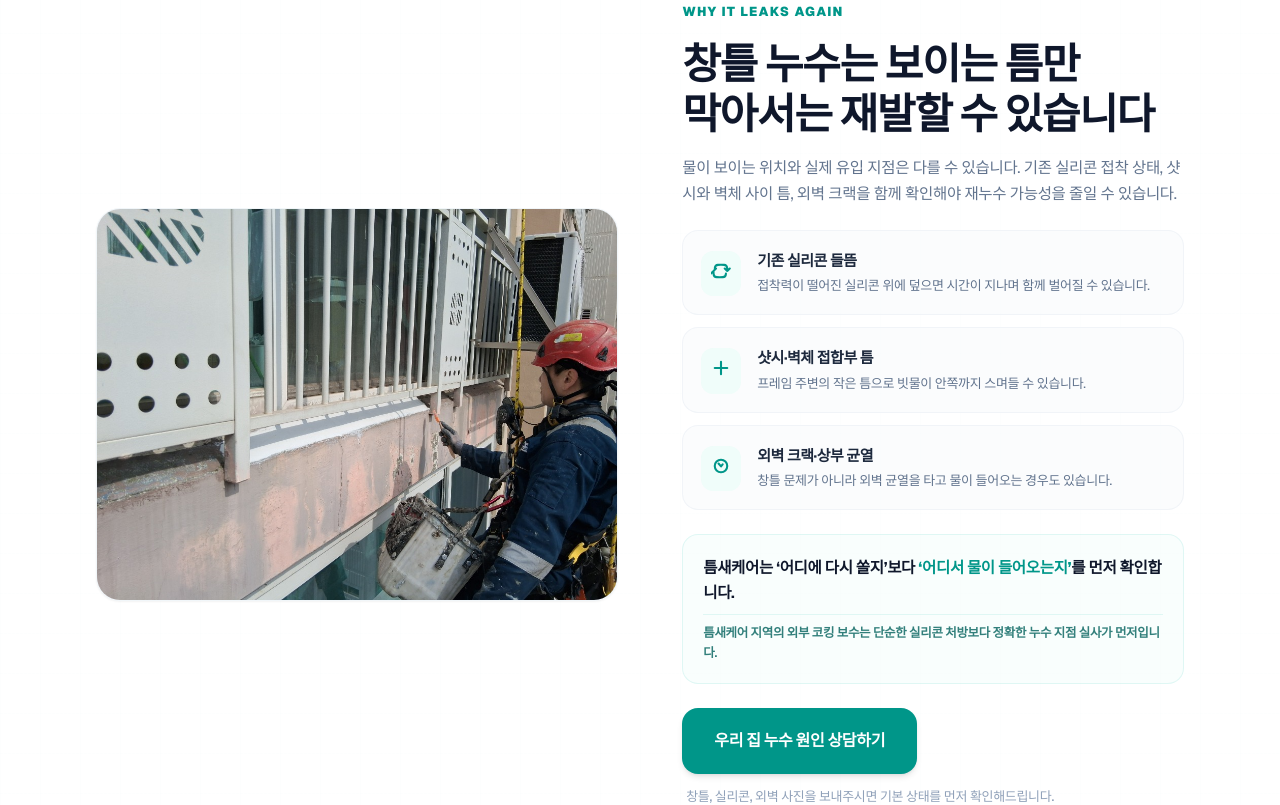
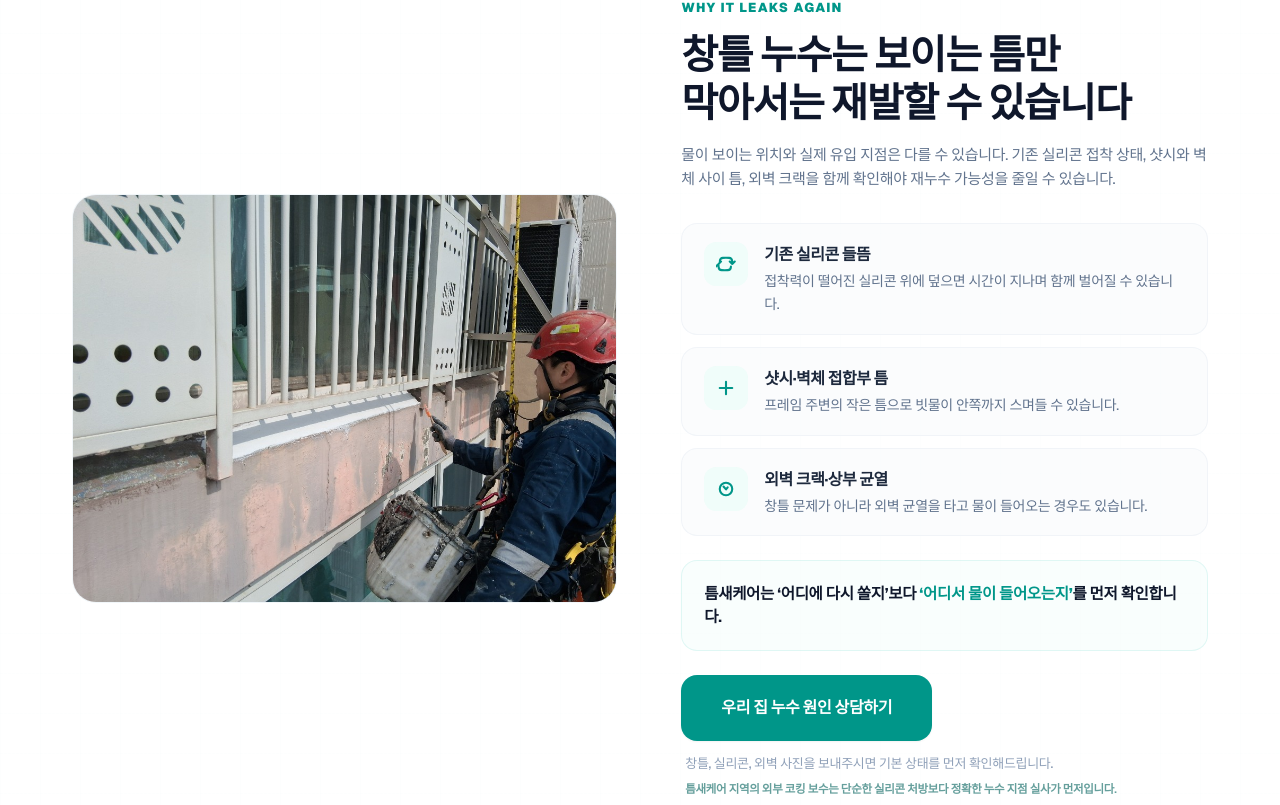
Before and after one commit to wogus5695-ctrl/Ngyeonggi-rope-01, a Next.js app: page / in a window 1280 px wide. Shown: the part 1756-2561 px from the top of the page. Built offline with nearby package versions, Linux system fonts and the light colour scheme.

Commit message:
style: Adjust layout proportions, card sizes, and dynamic SEO placement in LocalEmpathy.tsx for design balance

```diff
--- a/src/components/sections/LocalEmpathy.tsx
+++ b/src/components/sections/LocalEmpathy.tsx
@@ -15,11 +15,25 @@ export default function LocalEmpathy({ locationName, dynamicIntro }: LocalEmpath
       {/* Background Grid Accent */}
       <div className="absolute inset-0 z-0 bg-[linear-gradient(to_right,#0d948802_1px,transparent_1px),linear-gradient(to_bottom,#0d948802_1px,transparent_1px)] bg-[size:40px_40px] pointer-events-none"></div>
 
-      <div className="max-w-6xl mx-auto px-4 sm:px-6 lg:px-8 relative z-10">
-        <div className="flex flex-col lg:flex-row gap-10 lg:gap-16 items-center">
+      <div className="max-w-[1200px] mx-auto px-4 sm:px-6 lg:px-8 relative z-10">
 
-          {/* Left: Actual Work Image (48%) - Original ratio preserved with no overlays */}
-          <div className="w-full lg:w-[48%] rounded-[24px] overflow-hidden shadow-xs border border-slate-100/80 bg-slate-50 shrink-0">
+        {/* Mobile Header (Visible only on mobile/tablet, hidden on desktop) */}
+        <div className="block lg:hidden space-y-3 mb-8">
+          <div className="text-teal-600 text-[13px] font-black tracking-widest uppercase">
+            WHY IT LEAKS AGAIN
+          </div>
+          <h2 className="text-2.5xl sm:text-[32px] font-black text-slate-900 tracking-tight leading-[1.25]">
+            창틀 누수는 보이는 틈만 막아서는 재발할 수 있습니다
+          </h2>
+          <p className="text-[14.5px] sm:text-[15px] text-slate-500 leading-relaxed">
+            물이 보이는 위치와 실제 유입 지점은 다를 수 있습니다. 기존 실리콘 접착 상태, 샷시와 벽체 사이 틈, 외벽 크랙을 함께 확인해야 재누수 가능성을 줄일 수 있습니다.
+          </p>
+        </div>
+
+        <div className="flex flex-col lg:flex-row gap-14 lg:gap-16 items-center">
+
+          {/* Left: Actual Work Image (48%) - Fully responsive, original ratio preserved with no overlays */}
+          <div className="w-full lg:w-[48%] rounded-[24px] overflow-hidden shadow-3xs border border-slate-100/80 bg-slate-50 shrink-0">
             <Image
               src="/empathy-work.jpg"
               alt="실제 창틀 상부 코킹 보수 현장"
@@ -31,17 +45,17 @@ export default function LocalEmpathy({ locationName, dynamicIntro }: LocalEmpath
           </div>
 
           {/* Right: Content Area (52%) */}
-          <div className="w-full lg:w-[52%] flex flex-col justify-between py-2 space-y-6">
+          <div className="w-full lg:w-[52%] flex flex-col justify-center py-1">
 
-            {/* Header info */}
-            <div className="space-y-4">
+            {/* Desktop Header (Visible only on desktop, hidden on mobile/tablet) */}
+            <div className="hidden lg:block space-y-3 mb-8">
               <div className="text-teal-600 text-[13px] font-black tracking-widest uppercase">
                 WHY IT LEAKS AGAIN
               </div>
-              <h2 className="text-2.5xl sm:text-[38px] lg:text-[42px] font-black text-slate-900 tracking-tight leading-[1.2]">
+              <h2 className="text-[36px] xl:text-[40px] font-black text-slate-900 tracking-tight leading-[1.2] mt-2.5">
                 창틀 누수는 보이는 틈만 막아서는 재발할 수 있습니다
               </h2>
-              <p className="text-[14.5px] sm:text-[15.5px] text-slate-500 leading-relaxed max-w-xl">
+              <p className="text-[14.5px] xl:text-[15px] text-slate-500 leading-relaxed max-w-xl mt-4">
                 물이 보이는 위치와 실제 유입 지점은 다를 수 있습니다. 기존 실리콘 접착 상태, 샷시와 벽체 사이 틈, 외벽 크랙을 함께 확인해야 재누수 가능성을 줄일 수 있습니다.
               </p>
             </div>
@@ -49,75 +63,76 @@ export default function LocalEmpathy({ locationName, dynamicIntro }: LocalEmpath
             {/* 3 Cause Cards (Compact List) */}
             <div className="space-y-3">
               {/* Card 1 */}
-              <div className="flex gap-4 p-4.5 bg-slate-50/50 border border-slate-200/40 rounded-2xl hover:bg-slate-50 hover:translate-x-0.5 hover:shadow-2xs transition-all duration-300">
-                <div className="p-2.5 bg-teal-50 rounded-xl text-teal-600 shrink-0 mt-0.5">
+              <div className="flex gap-4 py-[18px] px-[22px] bg-slate-50/50 border border-slate-200/40 rounded-2xl hover:bg-slate-50 hover:translate-x-0.5 hover:shadow-3xs transition-all duration-300">
+                <div className="w-[44px] h-[44px] bg-teal-50 rounded-xl text-teal-600 shrink-0 flex items-center justify-center">
                   <svg className="w-5 h-5" fill="none" stroke="currentColor" strokeWidth="2.5" viewBox="0 0 24 24">
                     <path strokeLinecap="round" strokeLinejoin="round" d="M19.5 12c0-1.232-.046-2.453-.138-3.662a4.006 4.006 0 00-3.7-3.7 48.656 48.656 0 00-7.324 0 4.006 4.006 0 00-3.7 3.7c-.017.22-.032.441-.046.662M19.5 12l3-3m-3 3l-3-3M3 12c0 1.232.046 2.453.138 3.662a4.006 4.006 0 003.7 3.7 48.656 48.656 0 007.324 0 4.006 4.006 0 003.7-3.7c.017-.22.032-.441.046-.662M3 12l-3 3m3-3l3-3" />
                   </svg>
                 </div>
                 <div>
-                  <h4 className="text-[15px] font-bold text-slate-800">기존 실리콘 들뜸</h4>
-                  <p className="text-[13px] text-slate-500 leading-relaxed mt-0.5">
+                  <h4 className="text-[16px] font-bold text-slate-800">기존 실리콘 들뜸</h4>
+                  <p className="text-[14px] text-slate-500 leading-relaxed mt-0.5">
                     접착력이 떨어진 실리콘 위에 덮으면 시간이 지나며 함께 벌어질 수 있습니다.
                   </p>
                 </div>
               </div>
 
               {/* Card 2 */}
-              <div className="flex gap-4 p-4.5 bg-slate-50/50 border border-slate-200/40 rounded-2xl hover:bg-slate-50 hover:translate-x-0.5 hover:shadow-2xs transition-all duration-300">
-                <div className="p-2.5 bg-teal-50 rounded-xl text-teal-600 shrink-0 mt-0.5">
+              <div className="flex gap-4 py-[18px] px-[22px] bg-slate-50/50 border border-slate-200/40 rounded-2xl hover:bg-slate-50 hover:translate-x-0.5 hover:shadow-3xs transition-all duration-300">
+                <div className="w-[44px] h-[44px] bg-teal-50 rounded-xl text-teal-600 shrink-0 flex items-center justify-center">
                   <svg className="w-5 h-5" fill="none" stroke="currentColor" strokeWidth="2.5" viewBox="0 0 24 24">
                     <path strokeLinecap="round" strokeLinejoin="round" d="M12 4.5v15m7.5-7.5h-15" />
                   </svg>
                 </div>
                 <div>
-                  <h4 className="text-[15px] font-bold text-slate-800">샷시·벽체 접합부 틈</h4>
-                  <p className="text-[13px] text-slate-500 leading-relaxed mt-0.5">
+                  <h4 className="text-[16px] font-bold text-slate-800">샷시·벽체 접합부 틈</h4>
+                  <p className="text-[14px] text-slate-500 leading-relaxed mt-0.5">
                     프레임 주변의 작은 틈으로 빗물이 안쪽까지 스며들 수 있습니다.
                   </p>
                 </div>
               </div>
 
               {/* Card 3 */}
-              <div className="flex gap-4 p-4.5 bg-slate-50/50 border border-slate-200/40 rounded-2xl hover:bg-slate-50 hover:translate-x-0.5 hover:shadow-2xs transition-all duration-300">
-                <div className="p-2.5 bg-teal-50 rounded-xl text-teal-600 shrink-0 mt-0.5">
+              <div className="flex gap-4 py-[18px] px-[22px] bg-slate-50/50 border border-slate-200/40 rounded-2xl hover:bg-slate-50 hover:translate-x-0.5 hover:shadow-3xs transition-all duration-300">
+                <div className="w-[44px] h-[44px] bg-teal-50 rounded-xl text-teal-600 shrink-0 flex items-center justify-center">
                   <svg className="w-5 h-5" fill="none" stroke="currentColor" strokeWidth="2.5" viewBox="0 0 24 24">
                     <path strokeLinecap="round" strokeLinejoin="round" d="M19.5 12a7.5 7.5 0 11-15 0 7.5 7.5 0 0115 0z" />
                     <path strokeLinecap="round" strokeLinejoin="round" d="M9.013 9l3 3.5 1.987-2.5" />
                   </svg>
                 </div>
                 <div>
-                  <h4 className="text-[15px] font-bold text-slate-800">외벽 크랙·상부 균열</h4>
-                  <p className="text-[13px] text-slate-500 leading-relaxed mt-0.5">
+                  <h4 className="text-[16px] font-bold text-slate-800">외벽 크랙·상부 균열</h4>
+                  <p className="text-[14px] text-slate-500 leading-relaxed mt-0.5">
                     창틀 문제가 아니라 외벽 균열을 타고 물이 들어오는 경우도 있습니다.
                   </p>
                 </div>
               </div>
             </div>
 
-            {/* Slim Highlight Box (with Dynamic SEO Keyword Preservation) */}
-            <div className="p-5 bg-teal-50/40 border border-teal-500/10 rounded-2xl space-y-2">
-              <p className="text-[14.5px] sm:text-[15.5px] font-bold text-slate-900 leading-relaxed">
+            {/* Slim Highlight Box */}
+            <div className="mt-6 p-[22px] bg-teal-50/40 border border-teal-500/10 rounded-2xl">
+              <p className="text-[14.5px] sm:text-[15.5px] font-bold text-slate-900 leading-[1.45]">
                 틈새케어는 ‘어디에 다시 쏠지’보다 <span className="text-teal-600 font-extrabold">‘어디서 물이 들어오는지’</span>를 먼저 확인합니다.
-              </p>
-
-              {/* Dynamic keyword SEO structure */}
-              <p className="text-[12.5px] text-teal-800/80 font-semibold mt-2 pt-2 border-t border-teal-500/10 leading-relaxed">
-                {dynamicIntro || `${locationName} 지역의 외부 코킹 보수는 단순한 실리콘 처방보다 정확한 누수 지점 실사가 먼저입니다.`}
               </p>
             </div>
 
             {/* Action CTA */}
-            <div className="flex flex-col items-start gap-3">
+            <div className="mt-6 flex flex-col items-start gap-3 w-full">
               <Link
                 href="#contact"
-                className="px-8 py-5 w-full sm:w-auto text-center bg-teal-600 hover:bg-teal-700 text-white text-[16px] font-black rounded-2xl shadow-md hover:shadow-lg transition-all"
+                className="px-10 py-5 w-full sm:w-auto text-center bg-teal-600 hover:bg-teal-700 text-white text-[16px] font-black rounded-2xl shadow-xs hover:shadow-sm transition-all"
               >
                 우리 집 누수 원인 상담하기
               </Link>
-              <p className="text-[13px] text-slate-400 font-medium pl-1">
-                창틀, 실리콘, 외벽 사진을 보내주시면 기본 상태를 먼저 확인해드립니다.
-              </p>
+              <div className="space-y-1.5 pl-1">
+                <p className="text-[13px] text-slate-400 font-medium">
+                  창틀, 실리콘, 외벽 사진을 보내주시면 기본 상태를 먼저 확인해드립니다.
+                </p>
+                {/* Dynamic keyword SEO structure */}
+                <p className="text-[11.5px] text-teal-800/60 font-semibold">
+                  {dynamicIntro || `${locationName} 지역의 외부 코킹 보수는 단순한 실리콘 처방보다 정확한 누수 지점 실사가 먼저입니다.`}
+                </p>
+              </div>
             </div>
 
           </div>
```
